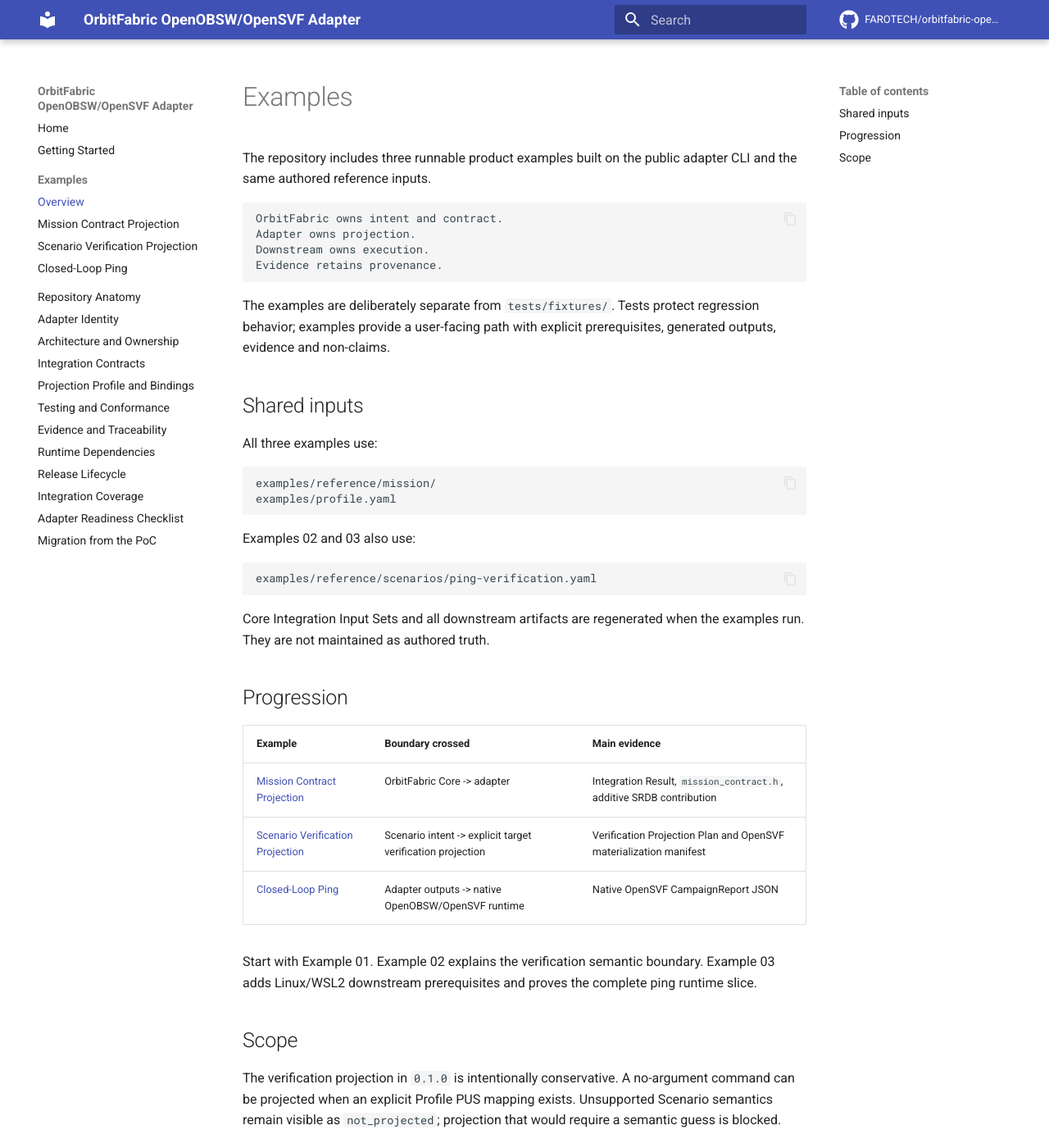
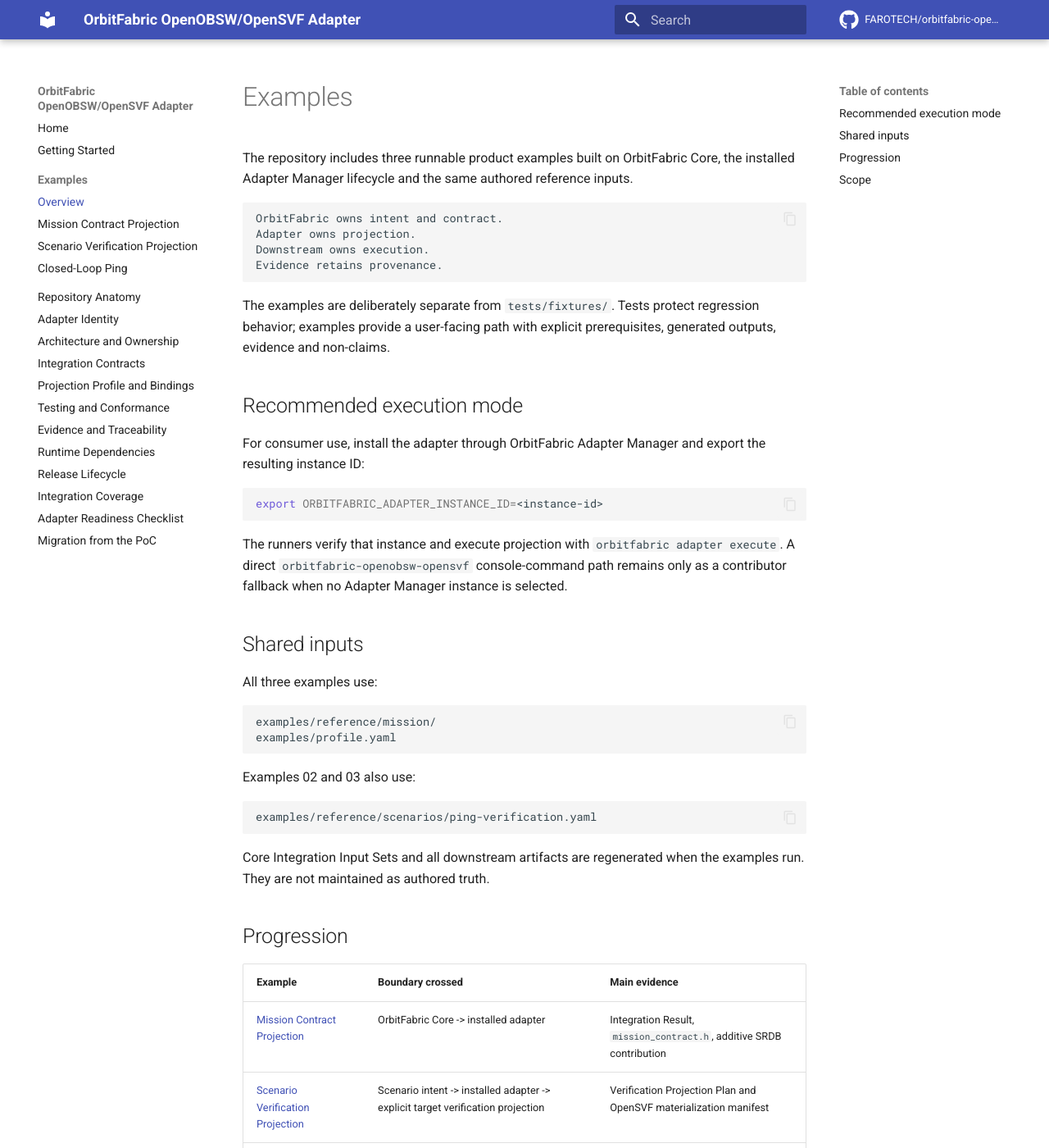
Before and after one commit to FAROTECH/orbitfabric-openobsw-opensvf-adapter, an MkDocs documentation site: the page built from docs/examples/index.md, in a window 1280 px wide and 1400 px high. Shown: the whole window at 82% size. Built offline with MkDocs 1.6.1 and Material for MkDocs 9.7.7, drawn with Linux system fonts in a browser that asks for light colours; comment, search, counter and statistics services are not loaded.

Commit message:
Align examples docs with Adapter Manager lifecycle

````diff
--- a/docs/examples/index.md
+++ b/docs/examples/index.md
@@ -1,6 +1,6 @@
 # Examples
 
-The repository includes three runnable product examples built on the public adapter CLI and the same authored reference inputs.
+The repository includes three runnable product examples built on OrbitFabric Core, the installed Adapter Manager lifecycle and the same authored reference inputs.
 
 ```text
 OrbitFabric owns intent and contract.
@@ -10,6 +10,16 @@
 ```
 
 The examples are deliberately separate from `tests/fixtures/`. Tests protect regression behavior; examples provide a user-facing path with explicit prerequisites, generated outputs, evidence and non-claims.
+
+## Recommended execution mode
+
+For consumer use, install the adapter through OrbitFabric Adapter Manager and export the resulting instance ID:
+
+```bash
+export ORBITFABRIC_ADAPTER_INSTANCE_ID=<instance-id>
+```
+
+The runners verify that instance and execute projection with `orbitfabric adapter execute`. A direct `orbitfabric-openobsw-opensvf` console-command path remains only as a contributor fallback when no Adapter Manager instance is selected.
 
 ## Shared inputs
 
@@ -32,8 +42,8 @@
 
 | Example | Boundary crossed | Main evidence |
 | --- | --- | --- |
-| [Mission Contract Projection](mission-contract-projection.md) | OrbitFabric Core -> adapter | Integration Result, `mission_contract.h`, additive SRDB contribution |
-| [Scenario Verification Projection](scenario-verification-projection.md) | Scenario intent -> explicit target verification projection | Verification Projection Plan and OpenSVF materialization manifest |
+| [Mission Contract Projection](mission-contract-projection.md) | OrbitFabric Core -> installed adapter | Integration Result, `mission_contract.h`, additive SRDB contribution |
+| [Scenario Verification Projection](scenario-verification-projection.md) | Scenario intent -> installed adapter -> explicit target verification projection | Verification Projection Plan and OpenSVF materialization manifest |
 | [Closed-Loop Ping](closed-loop-ping.md) | Adapter outputs -> native OpenOBSW/OpenSVF runtime | Native OpenSVF CampaignReport JSON |
 
 Start with Example 01. Example 02 explains the verification semantic boundary. Example 03 adds Linux/WSL2 downstream prerequisites and proves the complete ping runtime slice.
````
